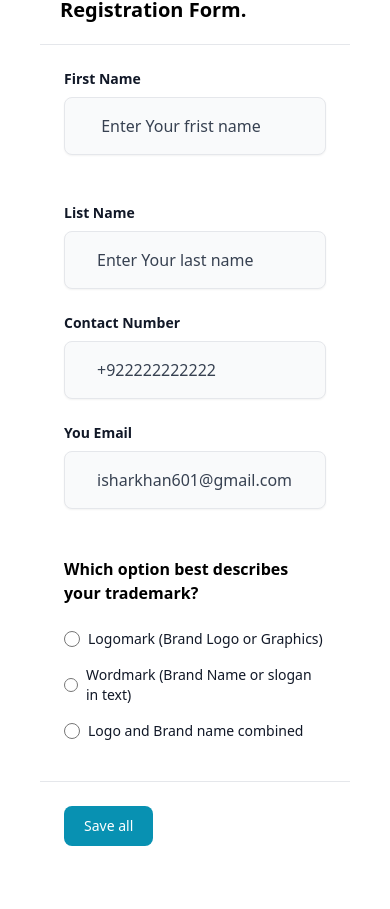
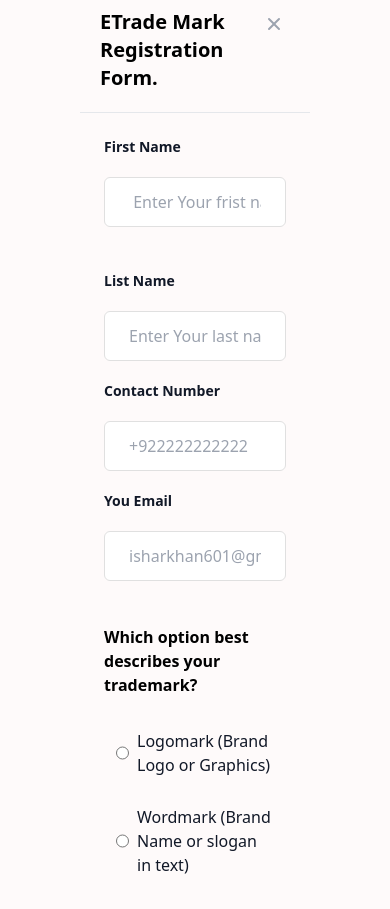
Before and after one commit to Ishardev2000/legalmaan-.com, a React (Vite) app in the folder legalmaan.com/: page /form in a window 390 px wide. Shown: the part 1040-1949 px from the top of the page. Built offline with nearby package versions, Linux system fonts and the light colour scheme.

Commit message:
add TMform

```diff
--- a/legalmaan.com/src/Pages/About.jsx
+++ b/legalmaan.com/src/Pages/About.jsx
@@ -13,9 +13,11 @@
         </div>
 
         <div className="relative z-10 flex flex-col justify-center items-center h-full text-center">
-        <h2 className="text-5xl py-10 font-bold text-gray-800 text-center font-serif mb-8">
+        <h2 className="text-5xl py-10 font-bold text-gray-100 text-center font-serif ">
               ABOUT PAGE
             </h2>
+            <span className="h-1 w-36  bg-gray-100">
+              </span>
           {/* <p className="text-lg text-gray-300 mb-8">
             Discover amazing features and services that await you.
           </p>
--- a/legalmaan.com/src/Pages/TMform.jsx
+++ b/legalmaan.com/src/Pages/TMform.jsx
@@ -3,10 +3,12 @@
 function TMform() {
   return (
     <>
+    {/* TM form */}
+    <section className="bg-[#fefafa]">
       <div className="relative bg-gradient-to-r from-purple-600 to-blue-600 h-screen text-white overflow-hidden">
         <div className="absolute inset-0">
           <img
-            src="https://images.unsplash.com/photo-1522252234503-e356532cafd5?crop=entropy&cs=tinysrgb&fit=max&fm=jpg&ixid=M3w0NzEyNjZ8MHwxfHNlYXJjaHw2fHxjb2RlfGVufDB8MHx8fDE2OTQwOTg0MTZ8MA&ixlib=rb-4.0.3&q=80&w=1080"
+            src="https://oly.com.pk/wp-content/uploads/2018/10/1518676507_992.jpg"
             alt="Background Image"
             className="object-cover object-center w-full h-full"
           />
@@ -17,41 +19,44 @@
           <h1 className="text-5xl font-bold leading-tight mb-4">
             Trade Mark Registration Form.
           </h1>
+          <span className="h-1 w-44 mt-6 bg-gray-100"></span>
         </div>
       </div>
 
       {/* forms */}
 
-      <div class="bg-white rounded-lg  relative m-10">
-        <div class="flex items-start justify-between p-5 border-b rounded-t">
-          <h3 class="text-xl font-semibold">ETrade Mark Registration Form.</h3>
+      <div className="bg-[#fefafa] rounded-lg  relative m-20">
+        <div className="flex items-start justify-between p-5 border-b rounded-t">
+          <h3 className="text-xl font-semibold">
+            ETrade Mark Registration Form.
+          </h3>
           <button
             type="button"
-            class="text-gray-400 bg-transparent hover:bg-gray-200 hover:text-gray-900 rounded-lg text-sm p-1.5 ml-auto inline-flex items-center"
+            className="text-gray-400 bg-transparent hover:bg-gray-200 hover:text-gray-900 rounded-lg text-sm p-1.5 ml-auto inline-flex items-center"
             data-modal-toggle="product-modal"
           >
             <svg
-              class="w-5 h-5"
+              className="w-5 h-5"
               fill="currentColor"
               viewBox="0 0 20 20"
               xmlns="http://www.w3.org/2000/svg"
             >
               <path
-                fill-rule="evenodd"
+                fillRule="evenodd"
                 d="M4.293 4.293a1 1 0 011.414 0L10 8.586l4.293-4.293a1 1 0 111.414 1.414L11.414 10l4.293 4.293a1 1 0 01-1.414 1.414L10 11.414l-4.293 4.293a1 1 0 01-1.414-1.414L8.586 10 4.293 5.707a1 1 0 010-1.414z"
-                clip-rule="evenodd"
+                clipRule="evenodd"
               ></path>
             </svg>
           </button>
         </div>
 
-        <div class="p-6 space-y-6">
+        <div className="p-6 space-y-6">
           <form action="#">
-            <div class="grid grid-cols-6 gap-6">
-              <div class="col-span-6 sm:col-span-3">
+            <div className="grid grid-cols-6 gap-6">
+              <div className="col-span-6 sm:col-span-3">
                 <label
-                  for="first-name"
-                  class="text-sm font-medium text-gray-900 block mb-2"
+                  htmlFor="first-name"
+                  className="text-sm font-medium text-gray-900 block mb-5"
                 >
                   <b>First Name</b>
                 </label>
@@ -59,15 +64,15 @@
                   type="text"
                   name="first-name"
                   id="first-name"
-                  class="shadow-sm bg-gray-50 border text-gray-900 sm:text-sm rounded-lg focus:ring-cyan-600 focus:border-cyan-600 block w-full py-4 mb-6 placeholder:text-gray-700 pl-8 placeholder:text-base"
+                  className="  w-full rounded-md border border-[#e0e0e0] bg-white py-3 px-6 text-base font-medium text-[#6B7280] outline-none mb-5 focus:border-[#6A64F1] focus:shadow-md"
                   placeholder=" Enter Your frist name"
                   required=""
                 />
               </div>
-              <div class="col-span-6 sm:col-span-3">
+              <div className="col-span-6 sm:col-span-3">
                 <label
-                  for="list-name"
-                  class="text-sm font-medium text-gray-900 block mb-2"
+                  htmlFor="list-name"
+                  className="text-sm font-medium text-gray-900 block mb-5"
                 >
                   <b>List Name</b>
                 </label>
@@ -75,16 +80,16 @@
                   type="text"
                   name="list-name"
                   id="list-name"
-                  class="shadow-sm bg-gray-50 border  text-gray-900 sm:text-sm rounded-lg focus:ring-cyan-600 focus:border-cyan-600 block w-full py-4 mb-6  placeholder:text-gray-700 pl-8 placeholder:text-base"
+                  className="  w-full rounded-md border border-[#e0e0e0] bg-white py-3 px-6 text-base font-medium text-[#6B7280] outline-none mb-5 focus:border-[#6A64F1] focus:shadow-md"
                   placeholder="Enter Your last name"
                   required=""
                 />
               </div>
             </div>
-            <div class="col-span-6 sm:col-span-3">
+            <div className="col-span-6 sm:col-span-3">
               <label
-                for="phone-number"
-                class="text-sm font-medium text-gray-900 block mb-2"
+                htmlFor="phone-number"
+                className="text-sm font-medium text-gray-900 block mb-5"
               >
                 <b>Contact Number</b>
               </label>
@@ -92,15 +97,15 @@
                 type="tel"
                 name="phone-number"
                 id="phone-number"
-                class="shadow-sm bg-gray-50 border text-gray-900 sm:text-sm rounded-lg focus:ring-cyan-600 focus:border-cyan-600 block w-full py-4 mb-6 placeholder:text-gray-700 pl-8 placeholder:text-base"
+                className="  w-full rounded-md border border-[#e0e0e0] bg-white py-3 px-6 text-base font-medium text-[#6B7280] outline-none mb-5 focus:border-[#6A64F1] focus:shadow-md"
                 placeholder="+922222222222"
                 required=""
               />
             </div>
-            <div class="col-span-6 sm:col-span-3">
+            <div className="col-span-6 sm:col-span-3">
               <label
-                for="email"
-                class="text-sm font-medium text-gray-900 block mb-2"
+                htmlFor="email"
+                className="text-sm font-medium text-gray-900 block mb-5"
               >
                 <b>You Email</b>
               </label>
@@ -108,77 +113,244 @@
                 type="email"
                 name="email"
                 id="email"
-                class="shadow-sm bg-gray-50 border  text-gray-900 sm:text-sm rounded-lg focus:ring-cyan-600 focus:border-cyan-600 block w-full py-4 mb-6  pl-8 placeholder:text-gray-700  placeholder:text-base"
+                className="  w-full rounded-md border border-[#e0e0e0] bg-white py-3 px-6 text-base font-medium text-[#6B7280] outline-none mb-5 focus:border-[#6A64F1] focus:shadow-md"
                 placeholder="isharkhan601@gmail.com"
                 required=""
               />
             </div>
           </form>
+          <b>
+            <h1 className="flex items-center my-6">
+              Which option best describes your trademark?
+            </h1>
+          </b>
+          <div>
+            <label className="flex  text-gray-900 rounded-md px-3 py-2 my-3 cursor-pointer ">
+              <input type="radio" name="Country" />
+              <span className="pl-2">Logomark (Brand Logo or Graphics)</span>
+            </label>
 
-          <fieldset>
-            {/* <legend class="sr-only"></legend> */}
-            <b>
-              <h1 class="flex items-center my-6">Which option best describes your trademark?</h1>
-            </b>
-            <div class="flex items-center mb-4">
+            <label className="flex  text-gray-900 rounded-md px-3 py-2 my-3  cursor-pointer ">
+              <input type="radio" name="Country" />
+              <span className="pl-2">
+                Wordmark (Brand Name or slogan in text)
+              </span>
+            </label>
+
+            <label className="flex  text-gray-900 rounded-md px-3 py-2 my-3 cursor-pointer ">
+              <input type="radio" name="Country" />
+              <span className="pl-2">Logo and Brand name combined</span>
+            </label>
+          </div>
+          <div className="mb-5">
+            <label
+              for=""
+              className="mb-3 block text-base font-medium text-[#07074D]"
+            >
+              Name of Trademark (Brand Name) *
+            </label>
             <input
-                id="country-option-2"
-                type="radio"
-                name="countries"
-                value="Germany"
-                class="w-4 h-4 border-gray-300 focus:ring-2 focus:ring-blue-300  dark:focus:bg-blue-600 dark:bg-gray-700 dark:border-gray-600"
+              type="text"
+              name="Brand Name"
+              id="Brand Name"
+              placeholder="Brand Name"
+              className="w-full rounded-md border border-[#e0e0e0] bg-white py-3 px-6 text-base font-medium text-[#6B7280] outline-none focus:border-[#6A64F1] focus:shadow-md"
             />
+          </div>
+          <div className="mb-6 ">
+            <label className="mb-5 block text-xl font-semibold text-[#07074D]">
+              Upload Logo
+            </label>
+
+            <div className="mb-8">
+              <input type="file" name="file" id="file" className="sr-only" />
               <label
-                for="country-option-2"
-                class="block ms-2 text-sm font-medium text-gray-900"
+                for="file"
+                className="relative flex min-h-[200px] items-center justify-center rounded-md border border-dashed border-[#e0e0e0]  text-center"
               >
-                Logomark (Brand Logo or Graphics)
+                <div>
+                  <span className="mb-2 block text-xl font-semibold text-[#07074D]">
+                    Drop Logo files here
+                  </span>
+                  <span className="mb-2 block text-base font-medium text-[#6B7280]">
+                    In
+                  </span>
+                  <span className="inline-flex rounded border border-[#e0e0e0] py-2 px-7 text-base font-medium text-[#07074D]">
+                    Click
+                  </span>
+                </div>
               </label>
             </div>
 
-            <div class="flex items-center mb-4">
-              <input
-                id="country-option-3"
-                type="radio"
-                name="countries"
-                value="Spain"
-                class="w-4 h-4 border-gray-300 focus:ring-2   dark:bg-gray-700 dark:border-gray-600"
-              />
-              <label
-                for="country-option-3"
-                class="block ms-2 text-sm font-medium text-gray-900 "
-              >
-                Wordmark (Brand Name or slogan in text)
+            <b>
+              <h1 className="flex items-center my-6">
+                Please select the entity type which best explains the owner. If
+                your entity type is not one of the options please select "Other"{" "}
+                <br />
+                and provide your entity type
+              </h1>
+            </b>
+
+            <div>
+              <label className="flex  text-gray-900 rounded-md px-3 py-2 my-3 cursor-pointer ">
+                <input type="radio" name="Country" />
+                <span className="pl-2">Individual Person</span>
+              </label>
+
+              <label className="flex  text-gray-900 rounded-md px-3 py-2 my-3  cursor-pointer ">
+                <input type="radio" name="Country" />
+                <span className="pl-2">Company</span>
+              </label>
+
+              <label className="flex  text-gray-900 rounded-md px-3 py-2 my-3 cursor-pointer ">
+                <input type="radio" name="Country" />
+                <span className="pl-2">Partnership</span>
+              </label>
+
+              <label className="flex  text-gray-900 rounded-md px-3 py-2 my-3 cursor-pointer ">
+                <input type="radio" name="Country" />
+                <span className="pl-2">Trust/NGO</span>
+              </label>
+              <label className="flex  text-gray-800 rounded-md px-3 py-2 my-3 cursor-pointer ">
+                <input type="radio" name="Country" />
+                <span className="pl-2">Other</span>
               </label>
             </div>
-
-            <div class="flex items-center mb-4">
+          </div>
+          <div className="mb-5">
+            <label
+              for=""
+              className="mb-3 block text-base font-medium text-[#07074D]"
+            >
+              <b>Name of the owner (Write your LLC name in case of LLC ) *</b>
+            </label>
             <input
-                id="country-option-4"
-                type="radio"
-                name="countries"
-                value="United Kingdom"
-                class="w-4 h-4 border-gray-300 focus:ring-2  dark:focus-ring-blue-600 dark:bg-gray-700 dark:border-gray-600"
+              type="text"
+              name="LLC Name"
+              id="LLC Name"
+              placeholder="Name of The Owner (The name who will own this trade mark)"
+              className="w-full rounded-md border border-[#e0e0e0] bg-white py-3 px-6 text-base font-medium text-[#6B7280] outline-none focus:border-[#6A64F1] focus:shadow-md"
             />
+          </div>
+          <div className="mb-5">
             <label
-                for="country-option-4"
-                class="block ms-2 text-sm font-medium text-gray-900 "
+              for=""
+              className="mb-3 block text-base font-medium text-[#07074D]"
             >
-                Logo and Brand name combined
+              Please add the address of the owner.
             </label>
+            <input
+              type="text"
+              name="address"
+              id="address"
+              placeholder=""
+              className="w-full rounded-md border border-[#e0e0e0] bg-white py-3 px-6 text-base font-medium text-[#6B7280] outline-none  focus:border-[#6A64F1] focus:shadow-md"
+            />
           </div>
-          </fieldset>
+          Address Line 1
+          <div className="grid grid-cols-6 gap-6">
+            <div className="col-span-6 sm:col-span-3">
+              <input
+                type="text"
+                name="City"
+                id="City"
+                className="  w-full rounded-md border border-[#e0e0e0] bg-white py-3 px-6 text-base font-medium text-[#6B7280] outline-none mb-2 focus:border-[#6A64F1] focus:shadow-md"
+                placeholder=""
+                required=""
+              />
+              City
+            </div>
+            <div className="col-span-6 sm:col-span-3">
+              <select className=" w-full rounded-md border border-[#e0e0e0] bg-white py-3 px-6 text-base font-medium text-[#6B7280] outline-none mb-2 focus:border-[#6A64F1] focus:shadow-md">
+                <option value="swabi">Your City Name</option>
+                <option value="swabi">Your City Name</option>
+                <option value="swabi">Your City Name</option>
+                <option value="swabi">Your City Name</option>
+                <option value="swabi">Your City Name</option>
+                <option value="swabi">Your City Name</option>
+                <option value="swabi">Your City Name</option>
+                <option value="swabi">Your City Name</option>
+                <option value="swabi">Your City Name</option>
+                <option value="swabi">Your City Name</option>
+                <option value="swabi">Your City Name</option>
+                <option value="swabi">Your City Name</option>
+                <option value="swabi">Your City Name</option>
+                <option value="swabi">Your City Name</option>
+                <option value="swabi">Your City Name</option>
+                <option value="swabi">Your City Name</option>
+                <option value="swabi">Your City Name</option>
+                <option value="swabi">Your City Name</option>
+              </select>
+              State
             </div>
 
-        <div class="p-6 border-t border-gray-200 rounded-b">
+            <div className="col-span-6 sm:col-span-3">
+              <input
+                type="zip"
+                name="Zip"
+                id="Zip"
+                className="  w-full rounded-md border border-[#e0e0e0] bg-white py-3 px-6 text-base font-medium text-[#6B7280] outline-none mb-2 focus:border-[#6A64F1] focus:shadow-md"
+                placeholder=""
+                required=""
+              />
+              Zip Code
+            </div>
+          </div>
+          <div className="mb-5">
+            <label
+              for=""
+              className="mb-3 block text-base font-medium text-[#07074D]"
+            >
+              <b>
+                Name and Position of the person who will sign the authorization*
+              </b>
+            </label>
+            <input
+              type="text"
+              name="authorization"
+              id="authorization"
+              placeholder="f the owner is a company, must be a person in the senior management or owner of the company."
+              className="w-full rounded-md border border-[#e0e0e0] bg-white py-3 px-6 text-base font-medium text-[#6B7280] outline-none focus:border-[#6A64F1] focus:shadow-md"
+            />
+          </div>
+          <div className="mb-5">
+            <label
+              for=""
+              className="mb-3 block text-base font-medium text-[#07074D]"
+            >
+              <b>What products or services do you sell under this brand?</b>
+            </label>
+            <input
+              type="text"
+              name="products"
+              id="products"
+              placeholder="Tell us about the products or services which you will sell under the brand name."
+              className="w-full rounded-md border border-[#e0e0e0] bg-white py-3 px-6 text-base font-medium text-[#6B7280] outline-none focus:border-[#6A64F1] focus:shadow-md"
+            />
+          </div>
+          <b>
+            <h1 className="flex items-center my-6">
+              Are you using this brand right now or you are planning to use it
+              in future?
+            </h1>
+          </b>
+          <label className="flex  text-gray-900 rounded-md px-3  cursor-pointer ">
+            <input type="radio" name="Country" />
+            <span className="pl-2">Yes</span>
+          </label>
+          <label className="flex  text-gray-900 rounded-md px-3   cursor-pointer ">
+            <input type="radio" name="Country" />
+            <span className="pl-2">No</span>
+          </label>
           <button
-            class="text-white bg-cyan-600 hover:bg-cyan-700 focus:ring-4 focus:ring-cyan-200 font-medium rounded-lg text-sm px-5 py-2.5 text-center"
             type="submit"
+            className="bg-blue-500 hover:bg-blue-700 text-white font-bold py-2 px-4 border border-blue-700 rounded"
           >
-            Save all
+            Submit
           </button>
         </div>
       </div>
+      </section>
     </>
   );
 }
```
Also changed, not shown: legalmaan.com/src/Pages/Contact.jsx (+9 -7 lines), legalmaan.com/src/Pages/Designform.jsx (+21 -8 lines), legalmaan.com/src/Pages/Home.jsx (+7 -3 lines), legalmaan.com/src/Pages/Portfolio.jsx (+5 -3 lines). Lines whose indentation alone changed are shown as unchanged.
